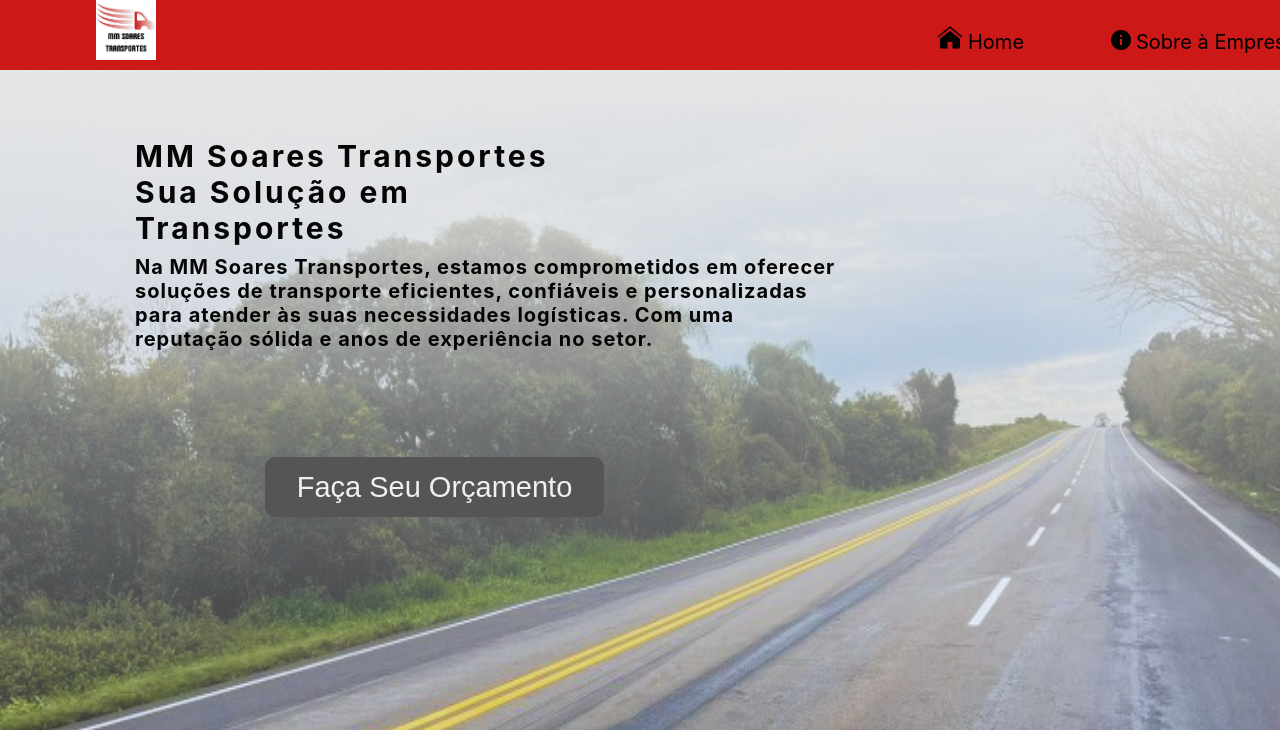
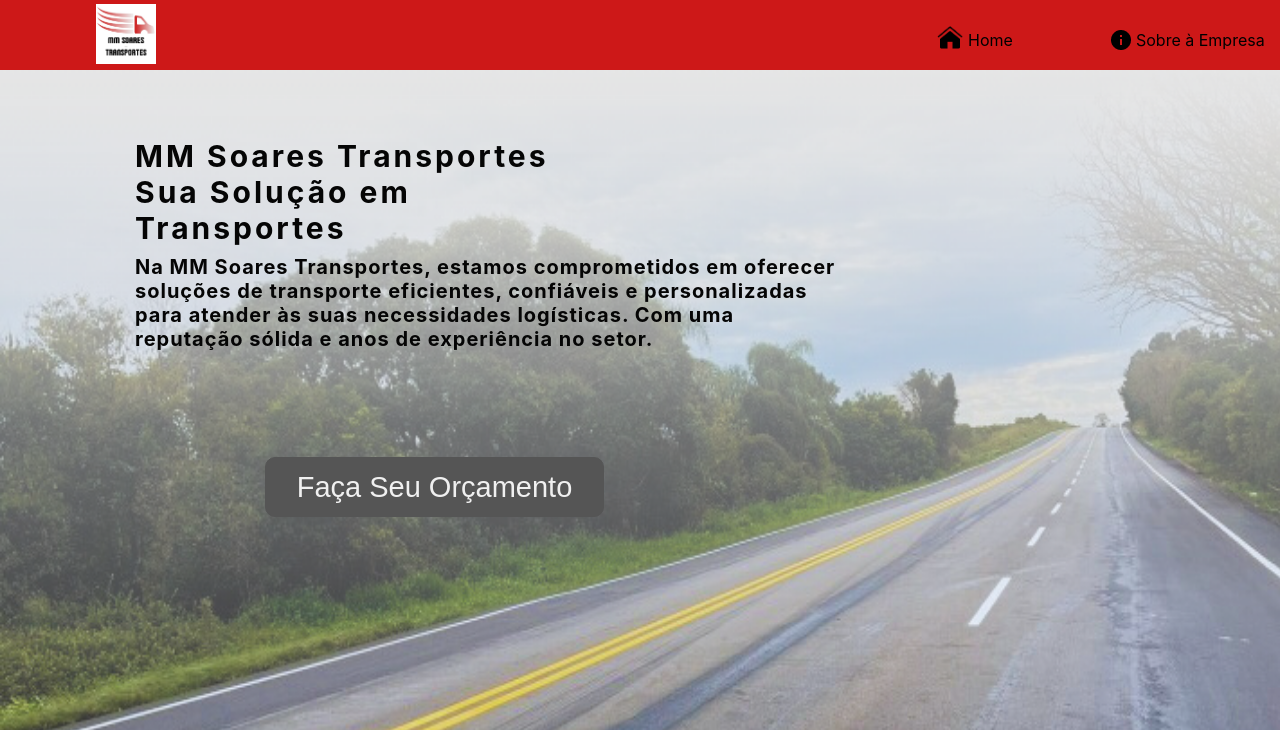
Before and after one commit to Matheus310840/mmTransportes, a plain HTML site: page index.html in a window 1280 px wide. Shown: the top 730 px of the page. Drawn offline with Linux system fonts and the light colour scheme.

Commit message:
Update styles.css

```diff
--- a/styles.css
+++ b/styles.css
@@ -153,7 +153,7 @@ div { position: absolute; }
 	font-size: 38px;
 	text-align: left;
 	color:#000000;*/
-	top: 0px;
+	top: 2px;
 	left: 3rem;
 	width: 60px;
 	height: 60px;
@@ -166,27 +166,11 @@ div { position: absolute; }
 	height: 26px;
 }
 
-#_bg__sobre___empresa_ek1 {
-	top: -28px;
-	left: -1109px;
-	width: 188px;
-	height: 26px;
-	/*background:;*/
-}
-
 #mdi_about {
 	top: 0px;
 	left: 0px;
 	width: 24px;
 	height: 24px;
-}
-
-#_bg__mdi_about_ek1 {
-	top: 0px;
-	left: 0px;
-	width: 24px;
-	height: 24px;
-	/*background:#;*/
 }
 
 
@@ -205,7 +189,7 @@ div { position: absolute; }
 	height: 30px;
 	overflow: hidden;
 	font-family: Inter;
-	font-size: 20px;
+	font-size: 1rem;
 	text-align: left;
 	color:#000000;
 }
@@ -233,14 +217,6 @@ div { position: absolute; }
 }
 
 
-#vector_ek3 {
-	top: 0px;
-	left: 0px;
-	width: 30px;
-	height: 27px;
-}
-
-
 #home_ek2 {
 	top: 6px;
 	left: 33px;
@@ -248,7 +224,7 @@ div { position: absolute; }
 	height: 30px;
 	overflow: hidden;
 	font-family: Inter;
-	font-size: 20px;
+	font-size: 1rem;
 	text-align: left;
 	color:#000000;
 }
```
